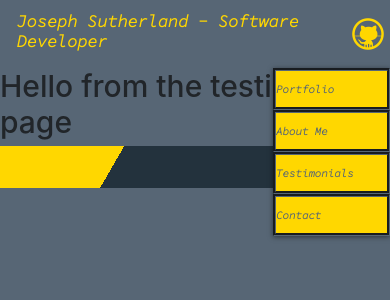
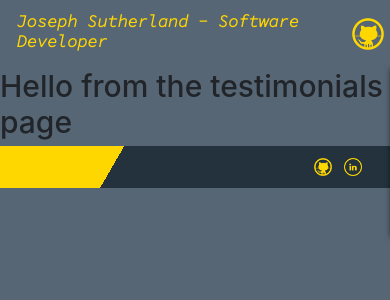
Before and after one commit to onitwin/portfoilio, a React (Create React App) app: page /testimonials in a window 390 px wide. Shown: the top 300 px of the page. Built offline with nearby package versions, Linux system fonts and the light colour scheme.

Commit message:
functioning hamurger menu

```diff
--- a/src/newNavBar/HamburgerMenu.js
+++ b/src/newNavBar/HamburgerMenu.js
@@ -5,7 +5,7 @@ const HamburgerMenu=()=>{
 
   const menuInvert=()=>{
     const burger = document.querySelector('.hamburger-icon');
-    const nav = document.querySelector('.nav-header');
+    const nav = document.querySelector('.nav-links');
     burger.addEventListener('click', ()=>{
         nav.classList.toggle('show')
     })
--- a/src/newNavBar/navbarstyle.scss
+++ b/src/newNavBar/navbarstyle.scss
@@ -53,7 +53,7 @@
   cursor: pointer;
 }
 
-.nav-links.show .nav-links {
+.nav-links.show  {
   transform: translateX(0%);
 }
 
@@ -63,7 +63,7 @@
 ///////////////////////////
 //////////////////////////
 //////////////////////////
-@media screen and (max-width: 600px) {
+@media screen and (max-width: 700px) {
   .nav-header{
     .logo-text-container{
       .logo-text{
@@ -83,7 +83,7 @@
       z-index: 1;
       display: block;
       background-color: $detailColor;
-      transform: translateX(0%);
+      transform: translateX(100%);
       transition: transform 2s ease;
       box-shadow: 0px 1px 5px rgba(0, 0, 0, 0.5);
       li{
```
